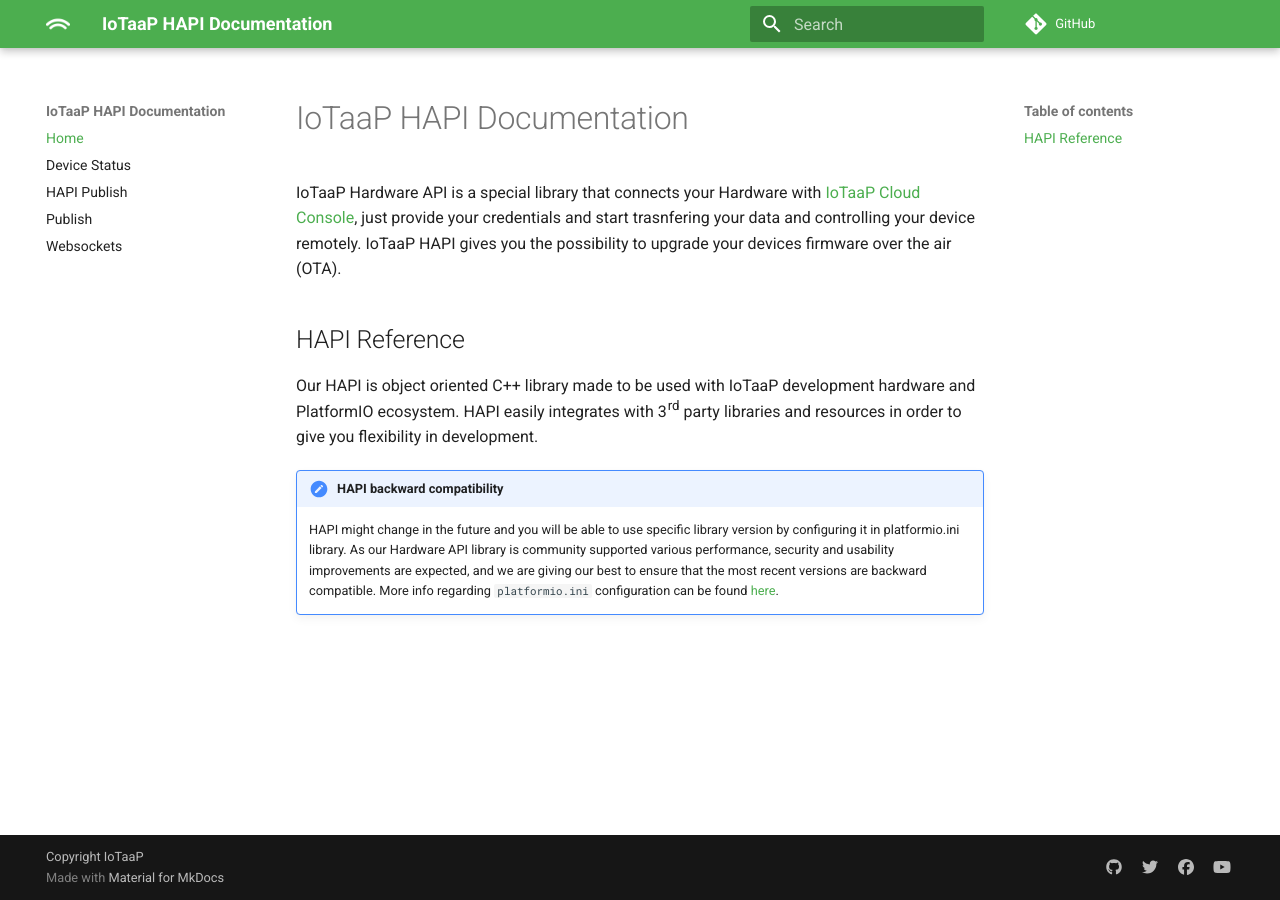
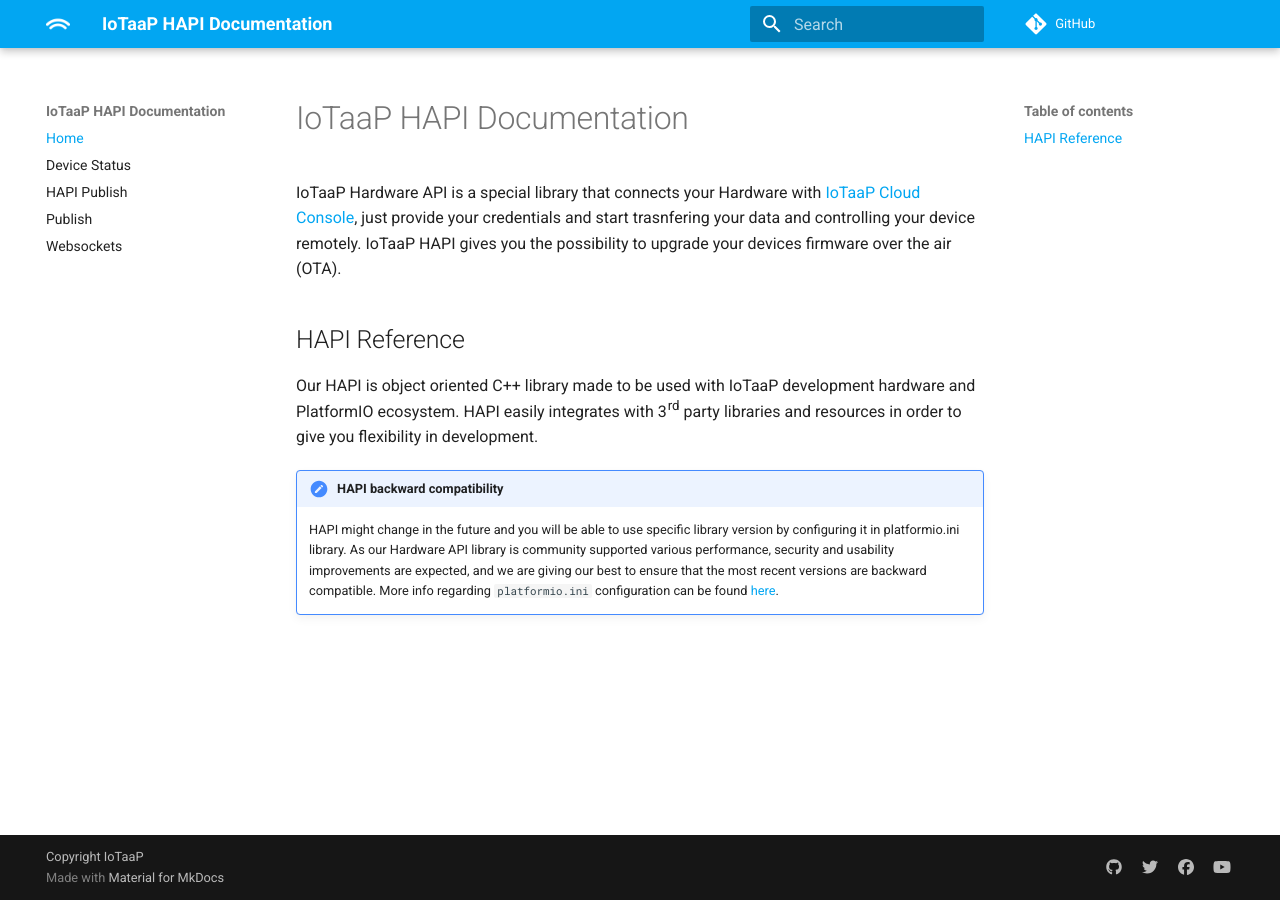
Before and after one commit to iotaap/docs-hapi, an MkDocs documentation site: the page built from docs/index.md, in a window 1280 px wide. Built offline with MkDocs 1.6.1 and Material for MkDocs 9.7.7, drawn with Linux system fonts in a browser that asks for light colours; comment, search, counter and statistics services are not loaded.

Commit message:
Updated colors

```diff
--- a/mkdocs.yml
+++ b/mkdocs.yml
@@ -15,8 +15,8 @@ copyright: 'Copyright IoTaaP'
 theme:
     name: material
     palette:
-        primary: 'green'
-        accent: 'green-light'
+        primary: 'light-blue'
+        accent: 'deep-purple'
 #    font:
 #        text: 'Ubuntu'
 #        code: 'Ubuntu Mono'
```
